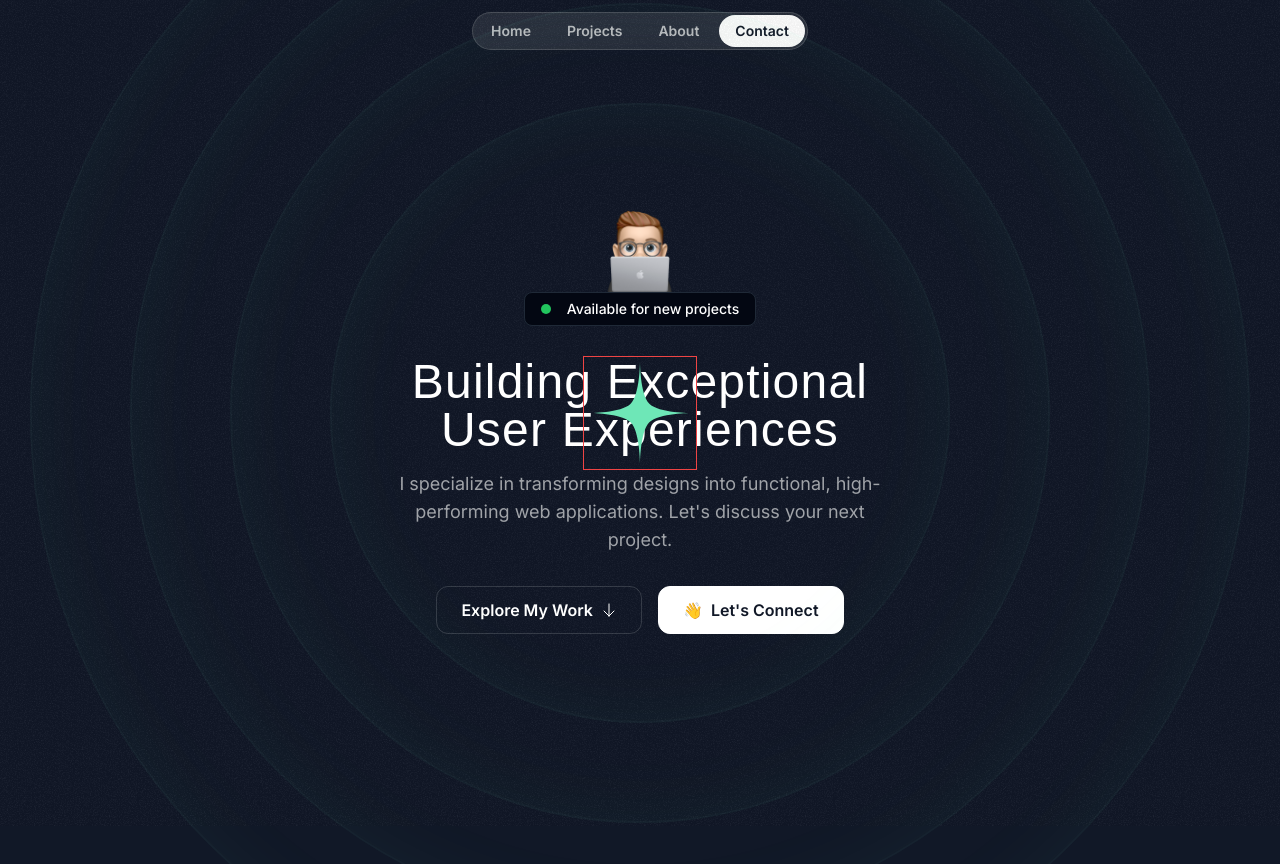
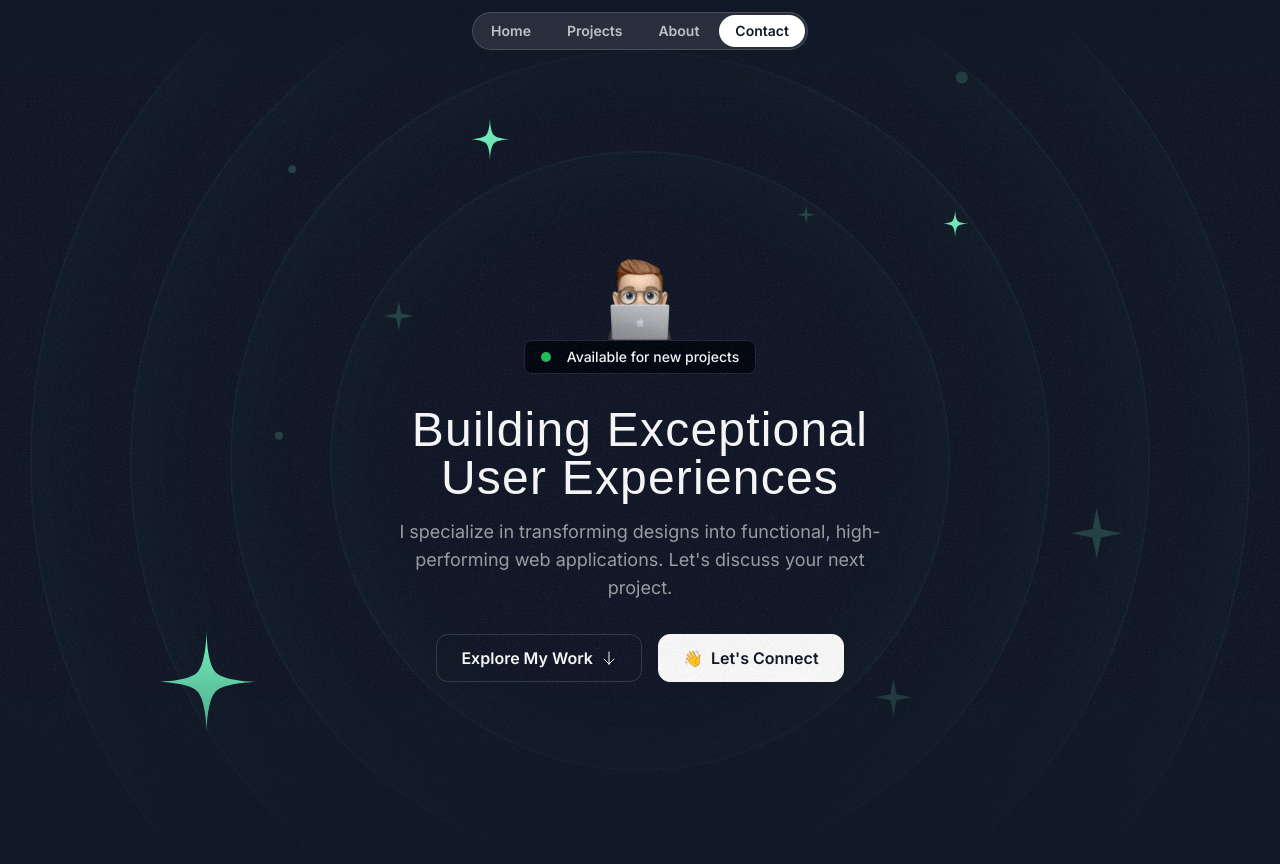
Before and after one commit to vinulays/portfolio, a Next.js app: page / in a window 1280 px wide. Shown: the top 864 px of the page. Built offline with nearby package versions, Linux system fonts and the light colour scheme; a web font is replaced by a local one.

Commit message:
feat: hero orbits

```diff
--- a/src/app/globals.css
+++ b/src/app/globals.css
@@ -8,6 +8,6 @@
   }
 
   .hero-ring {
-    @apply absolute inset-0  border-2 top-1/2 left-1/2 -translate-x-1/2 -translate-y-1/2 rounded-full border-emerald-300/5 shadow-[0_0_80px_inset] shadow-emerald-300/5;
+    @apply absolute inset-0 border-2 top-1/2 left-1/2 -translate-x-1/2 -translate-y-1/2 rounded-full border-emerald-300/5 shadow-[0_0_80px_inset] shadow-emerald-300/5;
   }
 }
--- /dev/null
+++ b/src/components/HeroOrbit.tsx
@@ -0,0 +1,27 @@
+import { PropsWithChildren } from "react";
+
+export const HeroOrbit = ({
+  children,
+  size,
+  rotation,
+}: PropsWithChildren<{ size: number; rotation: number }>) => {
+  return (
+    <div className="absolute top-1/2 left-1/2 -translate-x-1/2 -translate-y-1/2">
+      <div
+        className="flex items-start justify-start"
+        style={{
+          height: `${size}px`,
+          width: `${size}px`,
+          transform: `rotate(${rotation}deg)`,
+        }}
+      >
+        <div
+          className="inline-flex"
+          style={{ transform: `rotate(${rotation * -1}deg)` }}
+        >
+          {children}
+        </div>
+      </div>
+    </div>
+  );
+};
--- a/src/sections/Header.tsx
+++ b/src/sections/Header.tsx
@@ -1,6 +1,6 @@
 const Header = () => {
   return (
-    <div className="flex justify-center items-center fixed top-3 w-full">
+    <div className="flex justify-center items-center fixed top-3 w-full z-10">
       <nav className="flex gap-1 p-0.5 border border-white/15 rounded-full bg-white/10 backdrop-blur">
         <a href="#" className="nav-item">
           Home
--- a/src/sections/Hero.tsx
+++ b/src/sections/Hero.tsx
@@ -3,10 +3,13 @@
 import ArrowDown from "@/assets/icons/arrow-down.svg";
 import grainImage from "@/assets/images/grain.jpg";
 import StarIcon from "@/assets/icons/star.svg";
+import SparkleIcon from "@/assets/icons/sparkle.svg";
+import { HeroOrbit } from "@/components/HeroOrbit";
 
 const Hero = () => {
   return (
-    <div className="py-32 md:py-48 relative z-0 overflow-x-clip">
+    <div className="py-32 md:py-48 lg:py-60 relative z-0 overflow-x-clip">
+      <div className="absolute inset-0 [mask-image:linear-gradient(to_bottom,transparent,black_10%,black_70%,transparent)]">
         <div
           className="absolute inset-0 -z-30 opacity-5"
           style={{ backgroundImage: `url(${grainImage.src})` }}
@@ -15,8 +18,36 @@
         <div className="size-[820px] hero-ring"></div>
         <div className="size-[1020px] hero-ring"></div>
         <div className="size-[1220px] hero-ring"></div>
-      <div className="absolute top-1/2 left-1/2 -translate-x-1/2 -translate-y-1/2 border border-red-500">
+        <HeroOrbit size={800} rotation={-72}>
           <StarIcon className="size-28 text-emerald-300" />
+        </HeroOrbit>
+        <HeroOrbit size={550} rotation={20}>
+          <StarIcon className="size-12 text-emerald-300" />
+        </HeroOrbit>
+        <HeroOrbit size={590} rotation={98}>
+          <StarIcon className="size-8 text-emerald-300" />
+        </HeroOrbit>
+        <HeroOrbit size={430} rotation={-14}>
+          <SparkleIcon className="size-8 text-emerald-300/20" />
+        </HeroOrbit>
+        <HeroOrbit size={440} rotation={79}>
+          <SparkleIcon className="size-5 text-emerald-300/20" />
+        </HeroOrbit>
+        <HeroOrbit size={530} rotation={178}>
+          <SparkleIcon className="size-10 text-emerald-300/20" />
+        </HeroOrbit>
+        <HeroOrbit size={710} rotation={144}>
+          <SparkleIcon className="size-14 text-emerald-300/20" />
+        </HeroOrbit>
+        <HeroOrbit size={720} rotation={85}>
+          <div className="size-3 rounded-full bg-emerald-300/20" />
+        </HeroOrbit>
+        <HeroOrbit size={520} rotation={-41}>
+          <div className="size-2 rounded-full bg-emerald-300/20" />
+        </HeroOrbit>
+        <HeroOrbit size={650} rotation={-5}>
+          <div className="size-2 rounded-full bg-emerald-300/20" />
+        </HeroOrbit>
       </div>
 
       <div className="container">
```
Lines whose indentation alone changed are shown as unchanged.
